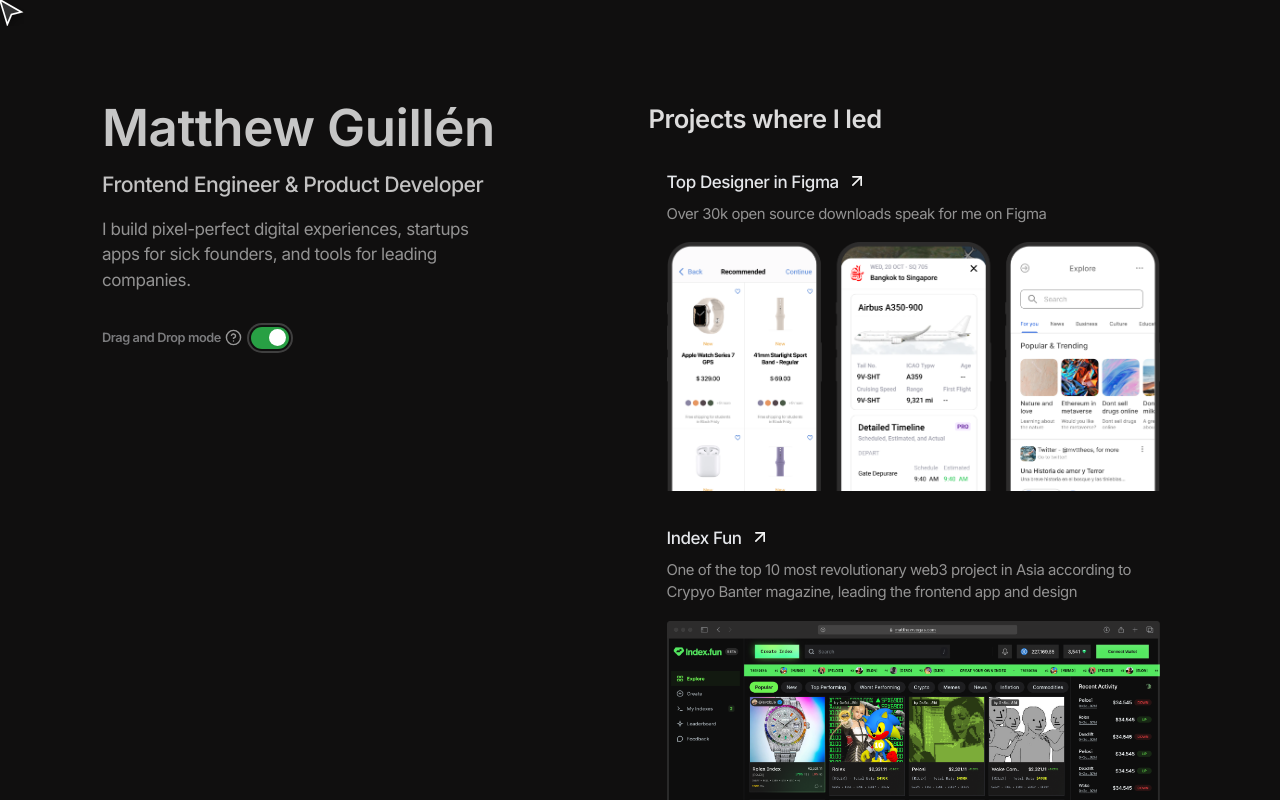
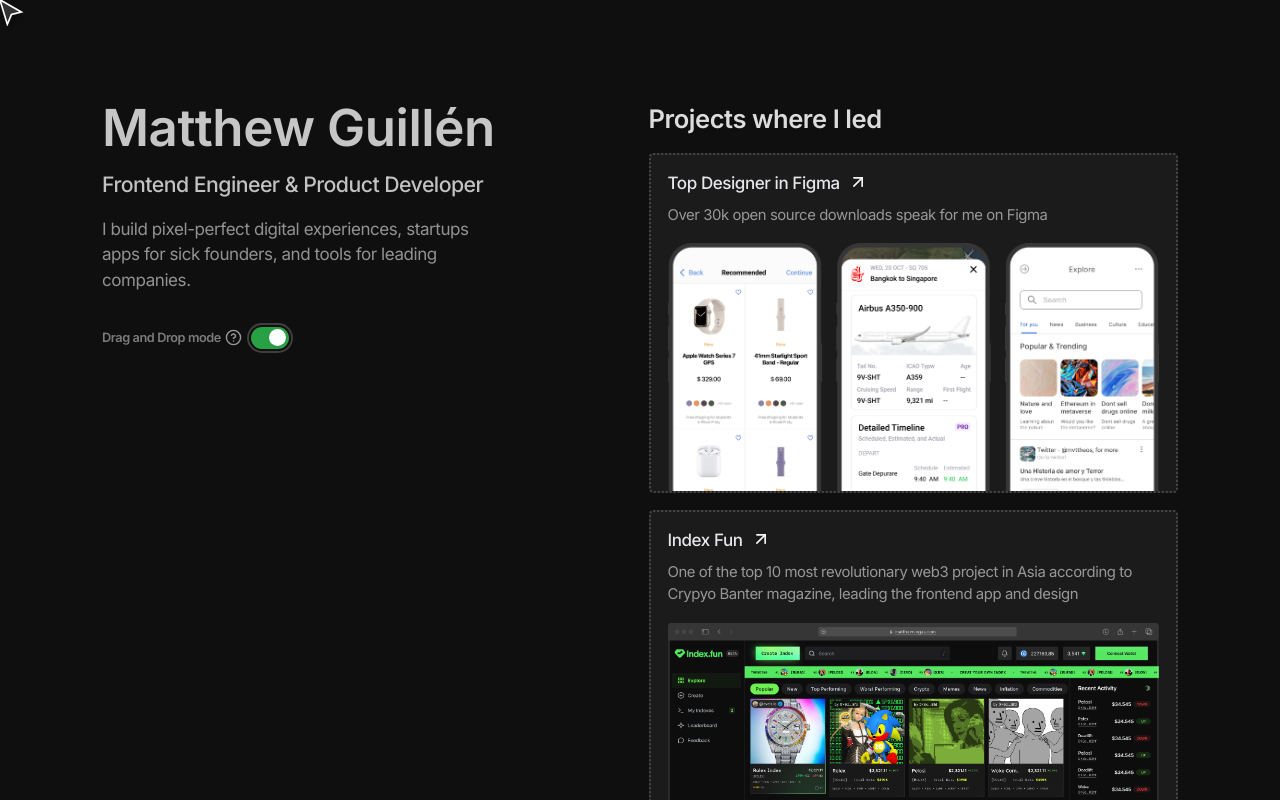
Before and after one commit to matthewvogas/matthewvogas, a Next.js app: page / in a window 1280 px wide. Both pictures are taken after a click on the switch "Toggle drag and drop mode". Shown: the top 800 px of the page. Built offline with nearby package versions, Linux system fonts and the light colour scheme.

Commit message:
feat: drag and drop

```diff
--- a/app/components/projects/project-card.tsx
+++ b/app/components/projects/project-card.tsx
@@ -1,9 +1,11 @@
 import React from "react";
+import { useSortable } from '@dnd-kit/sortable';
+import { CSS } from '@dnd-kit/utilities';
 
-import { ExternalLinks } from "../external-links/external-links";
 import Image from "next/image";
 import Link from "next/link";
 import { Icon } from "../icon/icon";
+import { useDragDropStore } from "../../store/drag-drop-store";
 
 interface Item {
     url?: string;
@@ -19,30 +21,72 @@
 };
 
 interface Props {
-    name: string,
-    description: string,
-    image: StaticImageData,
-    items?: Item[],
-    url: string
+    id: string;
+    name: string;
+    description: string;
+    image: StaticImageData;
+    items?: Item[];
+    url: string;
+    isDragging?: boolean;
 }
 
-export const ProjectCard = ({ name, description, image, items, url }: Props) => {
-    return (
-        <div className="overflow-clip group flex flex-col gap-4 rounded w-full mb-4 lg:px-4 lg:pt-4 border border-transparent custom-border-gradient lg:hover:shadow-sm lg:hover:bg-hover-light dark:lg:hover:bg-hover-light-dark transition-colors duration-200">
+export const ProjectCard = ({ id, name, description, image, items, url, isDragging = false }: Props) => {
+    const { isEnabled } = useDragDropStore();
+    const {
+        attributes,
+        listeners,
+        setNodeRef,
+        transform,
+        transition,
+    } = useSortable({ id });
+
+    const style = {
+        transform: CSS.Transform.toString(transform),
+        transition,
+    };
+
+    const cardContent = (
+        <>
             <div>
-                <Link className="flex" href={url}>
-                    <h3 className="group-hover:text-text-secondary dark:group-hover:text-text-secondary-dark font-medium leading-snug text-gray-200 inline-block">{name}</h3>
+                <div className={`flex ${isEnabled ? '' : ' group'}`}>
+                    <h3 className={`font-medium leading-snug text-gray-200 inline-block ${isEnabled ? '' : 'group-hover:text-text-secondary dark:group-hover:text-text-secondary-dark'}`}>{name}</h3>
                     <Icon
                         name="ArrowUpRight"
                         size={20}
-                        className="group-hover:translate-x-1 group-hover:-translate-y-1 transition-transform duration-200 ml-2"
+                        className={`transition-transform duration-200 ml-2 ${isEnabled ? '' : ' group-hover:translate-x-1 group-hover:-translate-y-1'}`}
                     />
-                </Link>
+                </div>
                 <p className="mt-2 text-sm leading-normal text-white/55">{description}</p>
             </div>
             <div>
-                <Image src={image} alt={""} className="-mb-2 h-full w-full object-cover transition-transform duration-500 group-hover:translate-y-[-5px]" />
+                <Image src={image} alt={""} className={`-mb-2 h-full w-full object-cover transition-transform duration-500 ${isEnabled ? '' : ' group-hover:translate-y-[-5px]'}`} />
             </div>
+        </>
+    );
+
+    return (
+        <div
+            ref={setNodeRef}
+            style={style}
+            {...attributes}
+            {...listeners}
+            className={`
+                overflow-clip group flex flex-col gap-4 rounded w-full mb-4 lg:px-4 lg:pt-4
+                ${isDragging ? '' : 'transition-colors duration-200'}
+                ${isEnabled
+                    ? 'cursor-move border-2 border-dotted border-white/20 bg-white/5'
+                    : 'cursor-pointer border border-transparent custom-border-gradient lg:hover:shadow-sm lg:hover:bg-hover-light dark:lg:hover:bg-hover-light-dark'
+                }
+                ${isDragging ? 'opacity-[0.05]' : ''}
+            `}
+        >
+            {isEnabled ? (
+                cardContent
+            ) : (
+                <Link href={url} className="flex flex-col gap-4">
+                    {cardContent}
+                </Link>
+            )}
         </div>
     )
 }
--- a/app/components/toggle/drag-drop-toggle.tsx
+++ b/app/components/toggle/drag-drop-toggle.tsx
@@ -1,21 +1,19 @@
 "use client";
 
-import React, { useState } from "react";
+import React from "react";
 import { Icon } from "../icon/icon";
 import { motion } from "framer-motion";
+import { useDragDropStore } from "../../store/drag-drop-store";
 
 interface DragDropToggleProps {
   initialState?: boolean;
-  onChange?: (enabled: boolean) => void;
 }
 
-export const DragDropToggle = ({ initialState = false, onChange }: DragDropToggleProps) => {
-  const [isEnabled, setIsEnabled] = useState(initialState);
+export const DragDropToggle = ({ initialState = false }: DragDropToggleProps) => {
+  const { isEnabled, setEnabled } = useDragDropStore();
 
   const handleToggle = () => {
-    const newState = !isEnabled;
-    setIsEnabled(newState);
-    onChange?.(newState);
+    setEnabled(!isEnabled);
   };
 
   return (
--- a/app/page.tsx
+++ b/app/page.tsx
@@ -1,16 +1,67 @@
+"use client";
+
 import Link from "next/link";
 import Image from "next/image";
+import { DndContext, closestCenter, KeyboardSensor, PointerSensor, useSensor, useSensors, DragEndEvent, DragOverlay } from '@dnd-kit/core';
+import { arrayMove, SortableContext, sortableKeyboardCoordinates, verticalListSortingStrategy } from '@dnd-kit/sortable';
+import { useState } from 'react';
 
 import { ExperienceCard } from "./components/experience/experience-card.tsx";
 import { ProjectCard } from "./components/projects/project-card.tsx";
 import { BlogCard } from "./components/blogs/blog-card.tsx";
 import { DragDropToggleWrapper } from "./components/toggle/drag-drop-toggle-wrapper.tsx";
+import { useDragDropStore } from "./store/drag-drop-store";
 
 import "./globals.css";
 
 import { experience, projects, blogs, social } from "./data/data.js";
 
+interface Project {
+  id: string;
+  name: string;
+  description: string;
+  image: any;
+  items?: any[];
+  url: string;
+}
+
 export default function Home() {
+  const [items, setItems] = useState<Project[]>(projects.map((project, index) => ({
+    ...project,
+    id: `project-${index}`
+  })));
+  const { isEnabled } = useDragDropStore();
+  const [activeId, setActiveId] = useState<string | null>(null);
+
+  const sensors = useSensors(
+    useSensor(PointerSensor),
+    useSensor(KeyboardSensor, {
+      coordinateGetter: sortableKeyboardCoordinates,
+    })
+  );
+
+  const handleDragStart = (event: any) => {
+    setActiveId(event.active.id);
+  };
+
+  const handleDragEnd = (event: DragEndEvent) => {
+    const { active, over } = event;
+    setActiveId(null);
+    if (active.id !== over?.id) {
+      setItems((items) => {
+        const oldIndex = items.findIndex((item) => item.id === active.id);
+        const newIndex = items.findIndex((item) => item.id === over?.id);
+        return arrayMove(items, oldIndex, newIndex);
+      });
+    }
+  };
+
+  const handleDragCancel = () => {
+    setActiveId(null);
+  };
+
+  const activeProject = items.find((item) => item.id === activeId);
+
   return (
     <main className="grid grid-cols-1 lg:grid-cols-2 gap-4 text-[#fafafaf8] w-full sticky">
       <section className=" lg:pt-24 lg:w-3/4 lg:py-24 flex flex-col top-0 lg:sticky lg:h-screen">
@@ -33,10 +84,53 @@
         <h1 className="opacity-90 text-text-primary dark:text-text-primary-dark text-2xl mb-4 font-semibold">
           Projects where I led{" "}
         </h1>
-        <div className="relative z-0 hover-opacity-others">
-          {projects.map((project, index) => (
+        <div className={`relative z-0 ${!isEnabled ? ' hover-opacity-others' : ''}`}>
+          {isEnabled ? (
+            <DndContext
+              sensors={sensors}
+              collisionDetection={closestCenter}
+              onDragStart={handleDragStart}
+              onDragEnd={handleDragEnd}
+              onDragCancel={handleDragCancel}
+            >
+              <SortableContext
+                items={items.map(item => item.id)}
+                strategy={verticalListSortingStrategy}
+              >
+                {items.map((project) => (
+                  <div className="child" key={project.id}>
+                    <ProjectCard
+                      id={project.id}
+                      name={project.name}
+                      description={project.description}
+                      image={project.image}
+                      items={project.items}
+                      url={project.url}
+                      isDragging={activeId === project.id}
+                    />
+                  </div>
+                ))}
+              </SortableContext>
+              <DragOverlay>
+                {activeProject ? (
+                  <div style={{ width: '100%' }}>
+                    <ProjectCard
+                      id={activeProject.id}
+                      name={activeProject.name}
+                      description={activeProject.description}
+                      image={activeProject.image}
+                      items={activeProject.items}
+                      url={activeProject.url}
+                    />
+                  </div>
+                ) : null}
+              </DragOverlay>
+            </DndContext>
+          ) : (
+            projects.map((project, index) => (
               <div className="child" key={index}>
                 <ProjectCard
+                  id={`project-${index}`}
                   name={project.name}
                   description={project.description}
                   image={project.image}
@@ -44,7 +138,8 @@
                   url={project.url}
                 />
               </div>
-          ))}
+            ))
+          )}
         </div>
         <div className="relative z-0 hover-opacity-others">
           <h1 className="mt-24 opacity-90 text-text-primary dark:text-text-primary-dark text-2xl mb-4 font-semibold">
--- /dev/null
+++ b/app/store/drag-drop-store.ts
@@ -0,0 +1,11 @@
+import { create } from 'zustand';
+
+interface DragDropState {
+  isEnabled: boolean;
+  setEnabled: (enabled: boolean) => void;
+}
+
+export const useDragDropStore = create<DragDropState>((set) => ({
+  isEnabled: false,
+  setEnabled: (enabled) => set({ isEnabled: enabled }),
+}));
--- a/package.json
+++ b/package.json
@@ -9,13 +9,17 @@
     "lint": "next lint"
   },
   "dependencies": {
+    "@dnd-kit/core": "^6.3.1",
+    "@dnd-kit/sortable": "^10.0.0",
+    "@dnd-kit/utilities": "^3.2.2",
     "@next/font": "^14.2.3",
     "framer-motion": "^12.16.0",
     "lucide-react": "^0.513.0",
     "next": "14.3.0-canary.9",
     "react": "^18",
     "react-dom": "^18",
-    "three": "^0.165.0"
+    "three": "^0.165.0",
+    "zustand": "^5.0.5"
   },
   "devDependencies": {
     "@types/node": "^20",
```
Also changed, not shown: 1 other file (tests, documents, lock files or other folders). Lines whose indentation alone changed are shown as unchanged.
